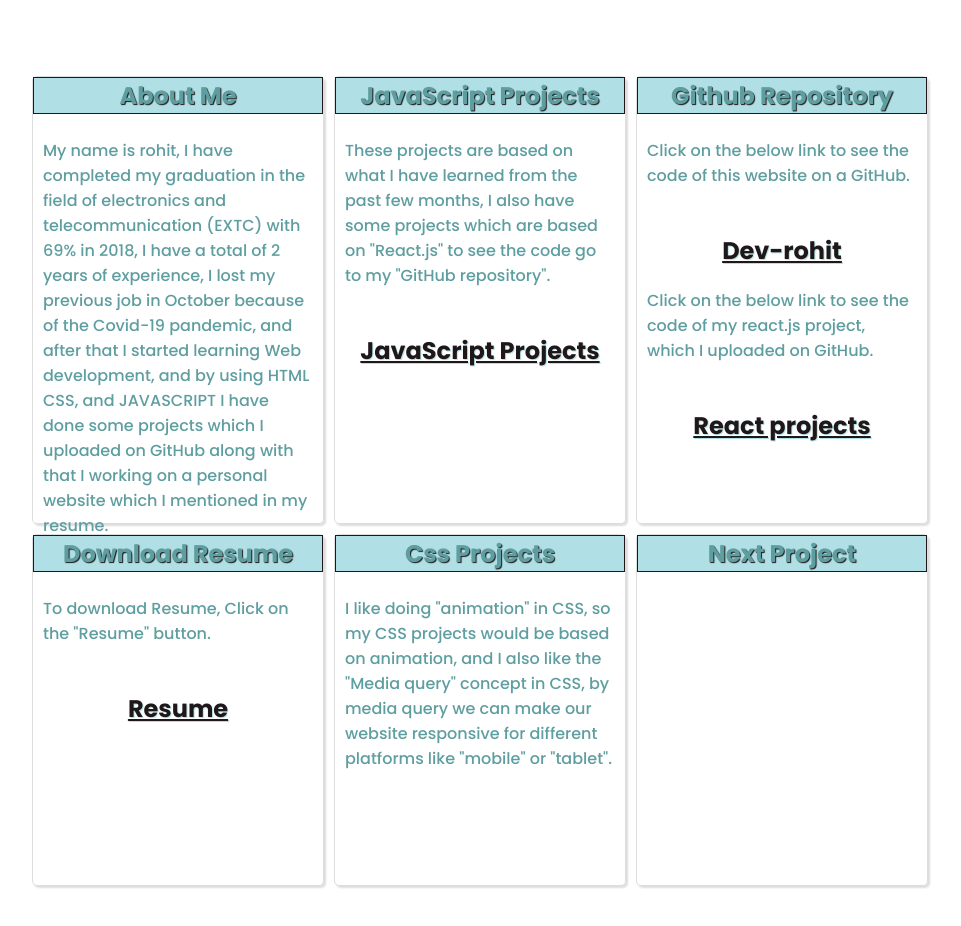
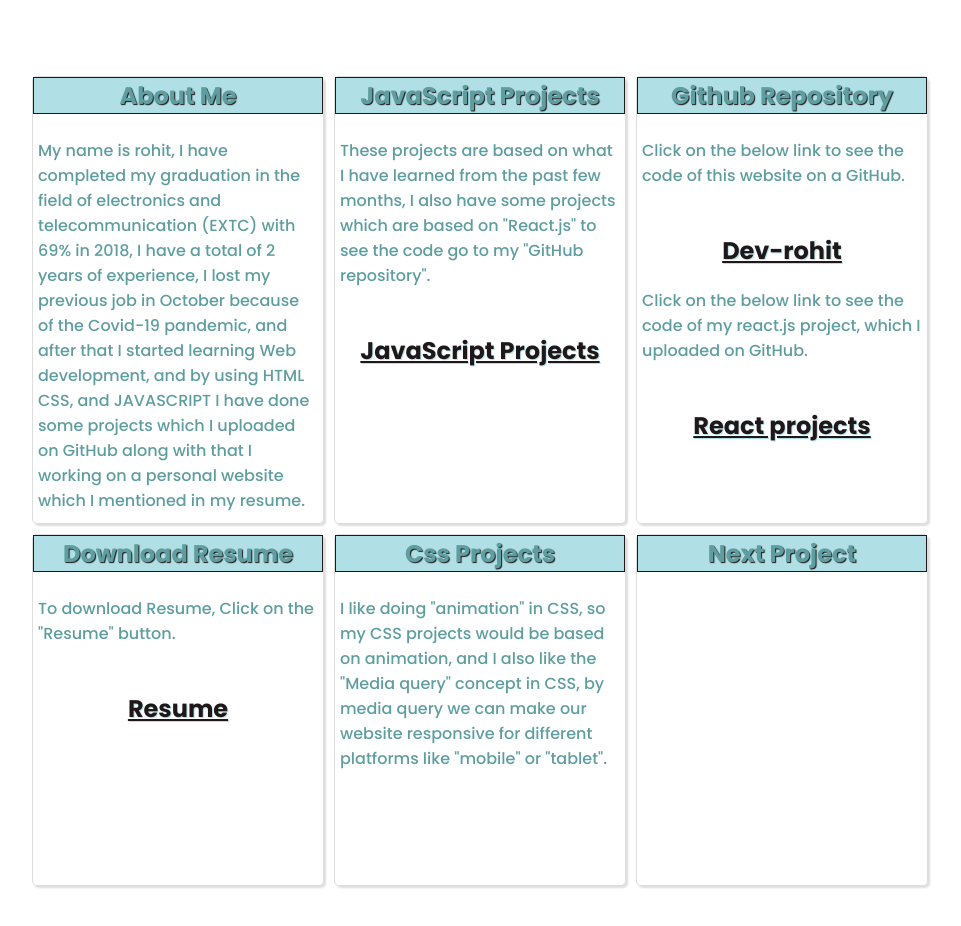
Before and after one commit to rohityv/Dev-Rohit, a plain HTML site: page index.html in a window 1280 px wide. Shown: the part 820-1746 px from the top of the page, without its empty margins (160-1121 px from the left). Drawn offline with Linux system fonts and the light colour scheme.

Commit message:
Update index.css

```diff
--- a/index.css
+++ b/index.css
@@ -37,6 +37,7 @@ p{
 }
 small{
   font-family: small-tag;
+  marin:auto 5px;
 }
 :root{
   --nav-background: rgba(85,214,178,1);
@@ -205,7 +206,7 @@ button, input{
   border: 1px solid rgb(32, 24, 24);
 }
 .grid-sections .grid-section p{
-  margin: 20px 10px;
+  margin: 20px 5px;
 }
 .grid-sections .grid-section div{
   text-align: center;
```
